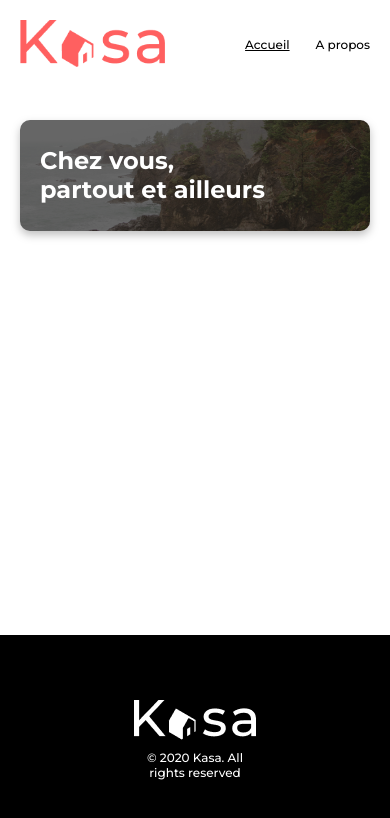
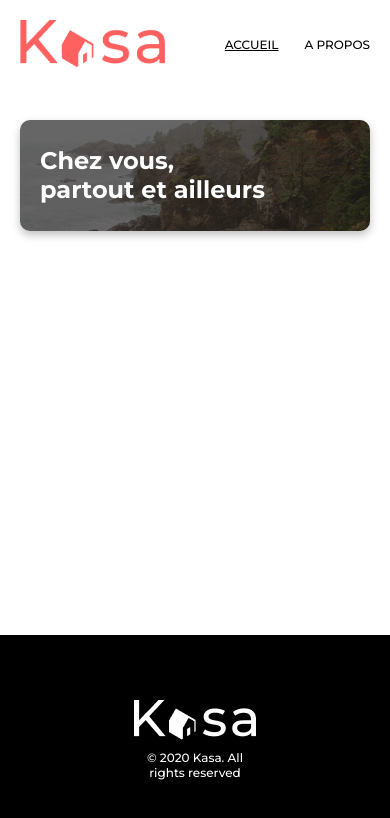
Before and after one commit to guigui-payfit/kasa, a React (Create React App) app: page / in a window 390 px wide. Shown: the top 818 px of the page. Built offline with nearby package versions, Linux system fonts and the light colour scheme.

Commit message:
feat(header): set nav links to uppercase on XS screens (mobile screens)

```diff
--- a/src/components/Header/Header.jsx
+++ b/src/components/Header/Header.jsx
@@ -1,8 +1,16 @@
 import { NavLink } from "react-router-dom";
 
+import { useMediaQuery } from "../../hooks/use-media-query";
 import styles from "./Header.module.scss";
 
+const EXTRA_SMALL_SCREEN_MEDIA_QUERY = "(max-width: 480px)";
+
+/**
+ * @returns {React.JSX.Element} header component
+ */
 export default function Header() {
+  const isExtraSmallScreen = useMediaQuery(EXTRA_SMALL_SCREEN_MEDIA_QUERY);
+
   return (
     <header>
       <nav aria-label="main navigation">
@@ -17,7 +25,7 @@ export default function Header() {
               }
               to="/"
             >
-              Accueil
+              {isExtraSmallScreen ? "ACCUEIL" : "Accueil"}
             </NavLink>
           </li>
           <li>
@@ -27,7 +35,7 @@ export default function Header() {
               }
               to="/about"
             >
-              A propos
+              {isExtraSmallScreen ? "A PROPOS" : "A propos"}
             </NavLink>
           </li>
         </ul>
```
